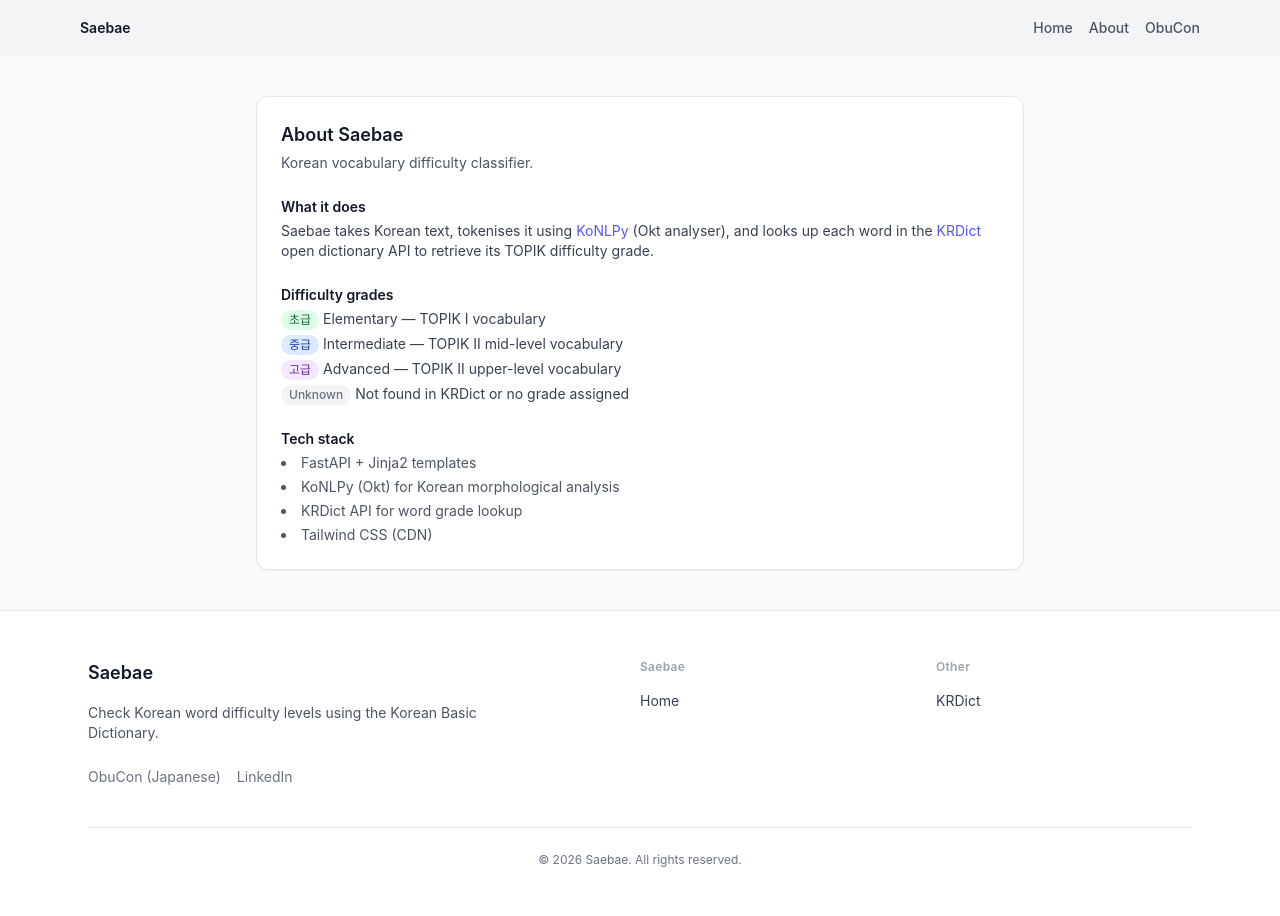
After one commit to owainjhughes/korean-text-analyser, a FastAPI app: template app/templates/about.html in a window 1280 px wide. The commit adds this page. Run offline with FastAPI, Linux system fonts and the light colour scheme; the template is opened without the code that fills it, so the values that code supplies are empty; some libraries are stand-ins or nearby versions.

Commit message:
feat: added about section no more copilot agent

```diff
--- a/app/main.py
+++ b/app/main.py
@@ -34,10 +34,11 @@ async def index_post(request: Request, text: str = Form("")):
     )
 
 
-<<<<<<< HEAD
-=======
+@app.get("/about", response_class=HTMLResponse)
+async def about(request: Request):
+    return templates.TemplateResponse(request, "about.html", context={})
 
->>>>>>> a1ce224cb2b372bf55f1a5b7d928e844183b07ce
+
 @app.get("/health")
 async def health():
     return {"status": "ok"}
--- /dev/null
+++ b/app/templates/about.html
@@ -0,0 +1,41 @@
+{% extends "base.html" %}
+
+{% block title %}About — Saebae{% endblock %}
+
+{% block content %}
+<section class="px-4 py-10">
+  <div class="mx-auto max-w-3xl rounded-xl border border-gray-200 bg-white p-6 shadow-sm">
+    <h2 class="text-lg font-semibold text-gray-900">About Saebae</h2>
+    <p class="mt-1 text-sm text-gray-600">Korean vocabulary difficulty classifier.</p>
+
+    <div class="mt-6 space-y-6 text-sm text-gray-700">
+
+      <div>
+        <h3 class="font-semibold text-gray-900">What it does</h3>
+        <p class="mt-1">Saebae takes Korean text, tokenises it using <a href="https://konlpy.org" target="_blank" rel="noopener noreferrer" class="text-[#55F] hover:underline">KoNLPy</a> (Okt analyser), and looks up each word in the <a href="https://krdict.korean.go.kr" target="_blank" rel="noopener noreferrer" class="text-[#55F] hover:underline">KRDict</a> open dictionary API to retrieve its TOPIK difficulty grade.</p>
+      </div>
+
+      <div>
+        <h3 class="font-semibold text-gray-900">Difficulty grades</h3>
+        <ul class="mt-1 space-y-1">
+          <li><span class="inline-block rounded-full bg-green-100 px-2 py-0.5 text-xs font-medium text-green-800">초급</span> Elementary — TOPIK I vocabulary</li>
+          <li><span class="inline-block rounded-full bg-blue-100 px-2 py-0.5 text-xs font-medium text-blue-800">중급</span> Intermediate — TOPIK II mid-level vocabulary</li>
+          <li><span class="inline-block rounded-full bg-purple-100 px-2 py-0.5 text-xs font-medium text-purple-800">고급</span> Advanced — TOPIK II upper-level vocabulary</li>
+          <li><span class="inline-block rounded-full bg-gray-100 px-2 py-0.5 text-xs font-medium text-gray-500">Unknown</span> Not found in KRDict or no grade assigned</li>
+        </ul>
+      </div>
+
+      <div>
+        <h3 class="font-semibold text-gray-900">Tech stack</h3>
+        <ul class="mt-1 list-disc list-inside space-y-1 text-gray-600">
+          <li>FastAPI + Jinja2 templates</li>
+          <li>KoNLPy (Okt) for Korean morphological analysis</li>
+          <li>KRDict API for word grade lookup</li>
+          <li>Tailwind CSS (CDN)</li>
+        </ul>
+      </div>
+
+    </div>
+  </div>
+</section>
+{% endblock %}
--- a/app/templates/navbar.html
+++ b/app/templates/navbar.html
@@ -9,6 +9,10 @@
            class="text-sm font-medium {% if request.url.path == '/' %}text-black{% else %}text-gray-600 hover:text-gray-800{% endif %}">
           Home
         </a>
+        <a href="/about"
+           class="text-sm font-medium {% if request.url.path == '/about' %}text-black{% else %}text-gray-600 hover:text-gray-800{% endif %}">
+          About
+        </a>
         <a href="https://obucon.com" target="_blank" rel="noopener noreferrer"
            class="text-sm font-medium text-gray-600 hover:text-gray-800">
           ObuCon
```
